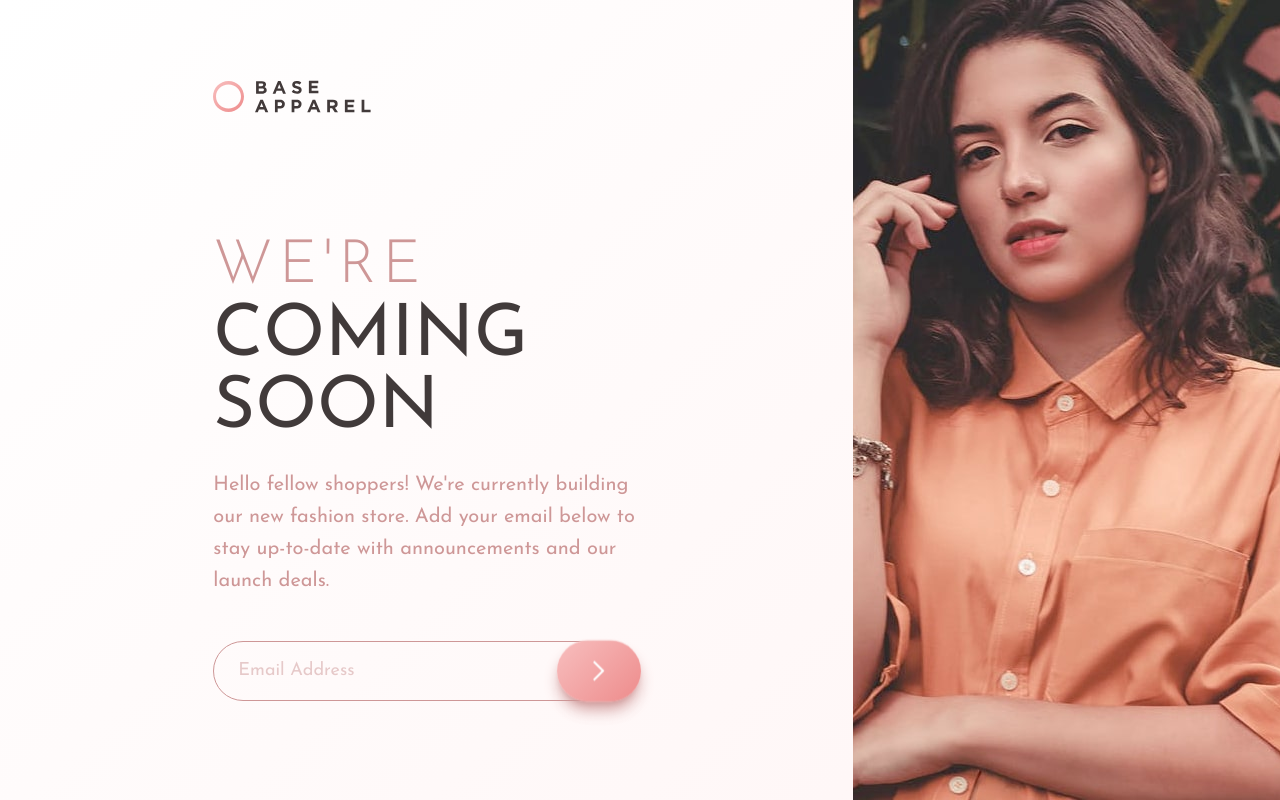
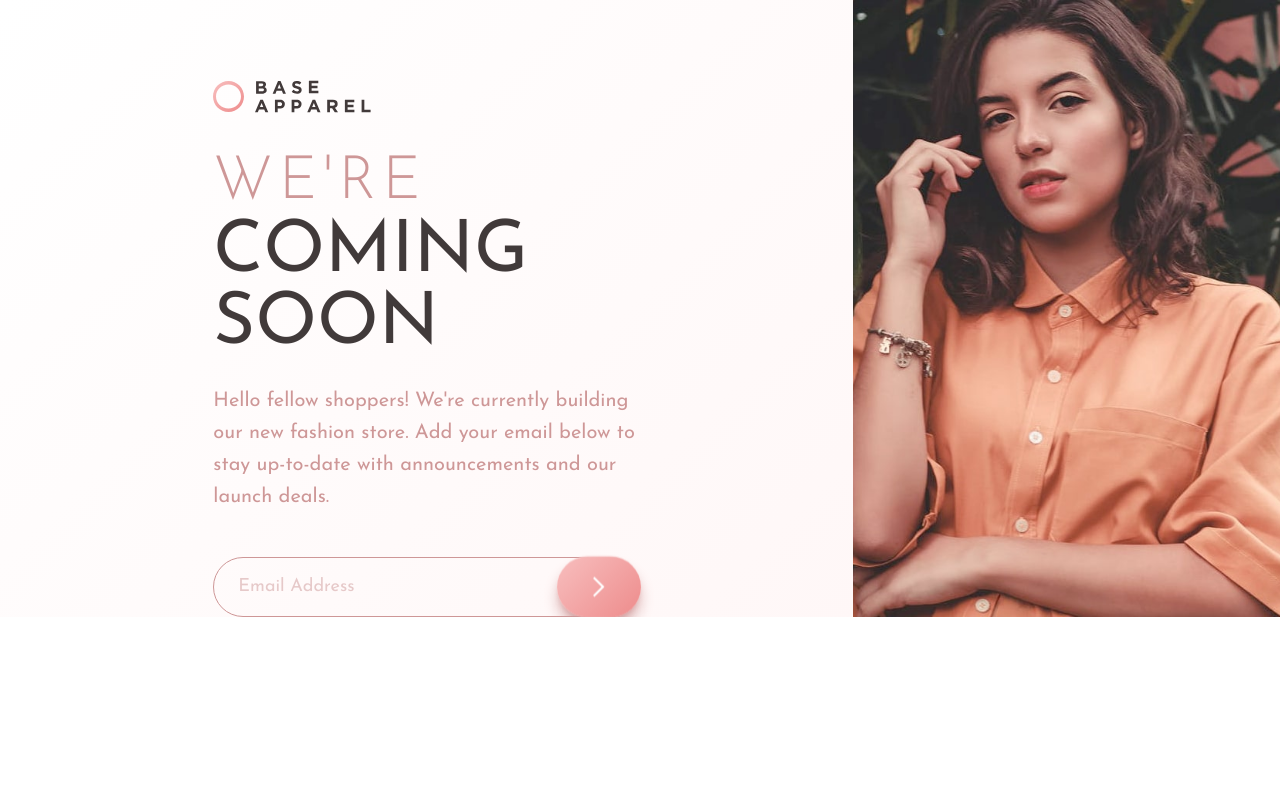
Before and after one commit to iArmanKarimi/challenge-coming-soon, a React (Vite) app: page / in a window 1280 px wide. Built offline with nearby package versions, Linux system fonts and the light colour scheme.

Commit message:
Fixed styles

```diff
--- a/src/App.tsx
+++ b/src/App.tsx
@@ -6,7 +6,7 @@ import HeroImage from "./HeroImage";
 function App() {
 	return (
 		<div
-			className="bg-(image:--gradient-light) h-screen
+			className="bg-(image:--gradient-light) h-full
 			xl:items-center xl:overflow-auto
 			xl:grid xl:grid-cols-[2fr_1fr] xl:grid-rows-[auto_1fr] xl:gap-0"
 		>
--- a/src/Content.tsx
+++ b/src/Content.tsx
@@ -4,8 +4,8 @@ const Content = () => {
 	return (
 		<div
 			className="flex flex-col justify-center items-center p-4 gap-1 text-center
-			max-w-lg mx-auto pt-20
-			xl:max-w-full
+			max-w-lg mx-auto pt-20 pb-50
+			xl:max-w-full xl:pb-0
 			xl:text-left xl:pt-0 xl:items-start xl:px-[25%] xl:mx-0 xl:w-full"
 		>
 			<h1 className="text-primary-pink tracking-widest text-6xl font-light">
--- a/src/EmailInput.tsx
+++ b/src/EmailInput.tsx
@@ -34,7 +34,7 @@ const EmailInput = () => {
 			</div>
 			<p
 				className={`${invalidEmail ? "block" : "hidden"}
-					text-primary-red text-sm mt-2 ml-6`}
+					text-primary-red self-start text-sm mt-2 ml-6`}
 			>
 				Please provide a valid email
 			</p>
```
